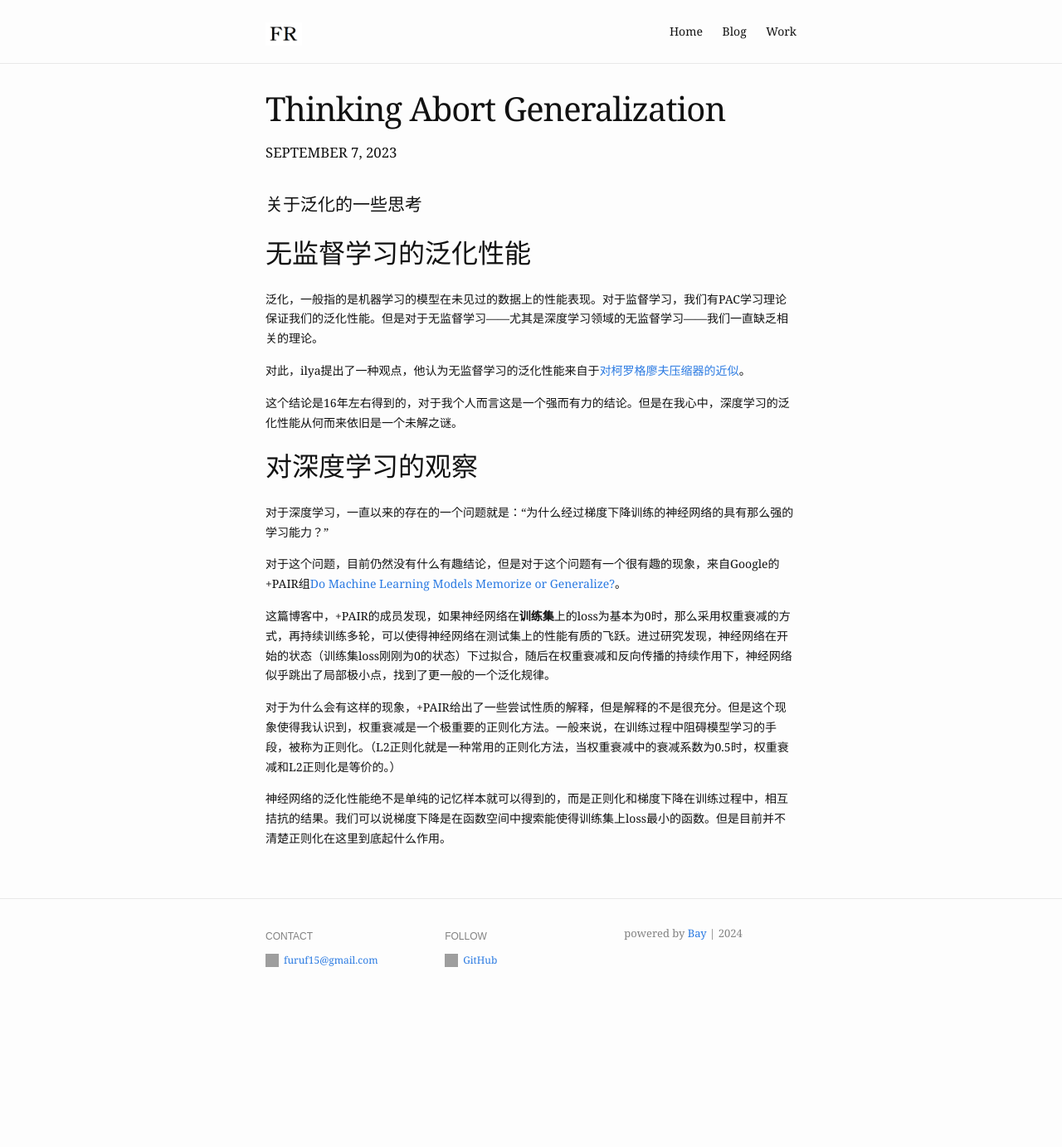
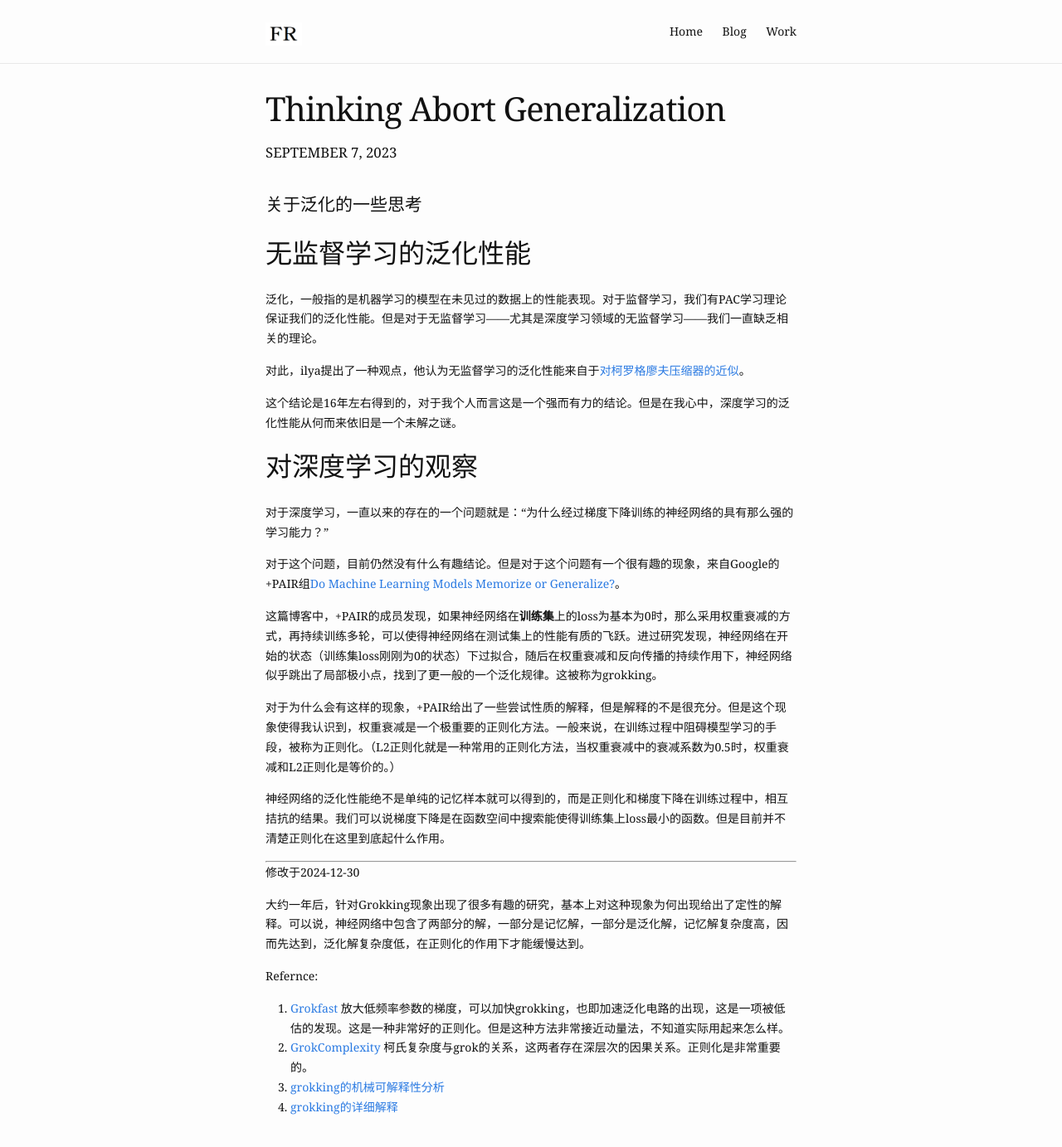
Before and after one commit to FuRuF-11/FuRuF-11.github.io, a Jekyll site: the page built from _posts/2023-09-07-thinking-abort-generalization.md, in a window 1280 px wide and 1400 px high. Shown: the top 1383 px of the window at 83% size. Built offline with Jekyll 4.4.1, drawn with Linux system fonts in a browser that asks for light colours; a script that is not in the unit is left out.

Commit message:
modified:   _posts/2023-09-07-thinking-abort-generalization.md

```diff
--- a/_posts/2023-09-07-thinking-abort-generalization.md
+++ b/_posts/2023-09-07-thinking-abort-generalization.md
@@ -18,10 +18,22 @@ blurb: "关于泛化的一些思考"
 
 对于深度学习，一直以来的存在的一个问题就是：“为什么经过梯度下降训练的神经网络的具有那么强的学习能力？”
 
-对于这个问题，目前仍然没有什么有趣结论，但是对于这个问题有一个很有趣的现象，来自Google的+PAIR组[Do Machine Learning Models Memorize or Generalize?](https://pair.withgoogle.com/explorables/grokking/)。
+对于这个问题，目前仍然没有什么有趣结论。但是对于这个问题有一个很有趣的现象，来自Google的+PAIR组[Do Machine Learning Models Memorize or Generalize?](https://pair.withgoogle.com/explorables/grokking/)。
 
-这篇博客中，+PAIR的成员发现，如果神经网络在**训练集**上的loss为基本为0时，那么采用权重衰减的方式，再持续训练多轮，可以使得神经网络在测试集上的性能有质的飞跃。进过研究发现，神经网络在开始的状态（训练集loss刚刚为0的状态）下过拟合，随后在权重衰减和反向传播的持续作用下，神经网络似乎跳出了局部极小点，找到了更一般的一个泛化规律。
+这篇博客中，+PAIR的成员发现，如果神经网络在**训练集**上的loss为基本为0时，那么采用权重衰减的方式，再持续训练多轮，可以使得神经网络在测试集上的性能有质的飞跃。进过研究发现，神经网络在开始的状态（训练集loss刚刚为0的状态）下过拟合，随后在权重衰减和反向传播的持续作用下，神经网络似乎跳出了局部极小点，找到了更一般的一个泛化规律。这被称为grokking。
 
 对于为什么会有这样的现象，+PAIR给出了一些尝试性质的解释，但是解释的不是很充分。但是这个现象使得我认识到，权重衰减是一个极重要的正则化方法。一般来说，在训练过程中阻碍模型学习的手段，被称为正则化。（L2正则化就是一种常用的正则化方法，当权重衰减中的衰减系数为0.5时，权重衰减和L2正则化是等价的。）
 
 神经网络的泛化性能绝不是单纯的记忆样本就可以得到的，而是正则化和梯度下降在训练过程中，相互拮抗的结果。我们可以说梯度下降是在函数空间中搜索能使得训练集上loss最小的函数。但是目前并不清楚正则化在这里到底起什么作用。
+
+----------------------------
+修改于2024-12-30
+
+大约一年后，针对Grokking现象出现了很多有趣的研究，基本上对这种现象为何出现给出了定性的解释。可以说，神经网络中包含了两部分的解，一部分是记忆解，一部分是泛化解，记忆解复杂度高，因而先达到，泛化解复杂度低，在正则化的作用下才能缓慢达到。
+
+
+Refernce:
+1. [Grokfast](https://arxiv.org/abs/2405.20233) 放大低频率参数的梯度，可以加快grokking，也即加速泛化电路的出现，这是一项被低估的发现。这是一种非常好的正则化。但是这种方法非常接近动量法，不知道实际用起来怎么样。
+2. [GrokComplexity](https://brantondemoss.com/research/grokking/) 柯氏复杂度与grok的关系，这两者存在深层次的因果关系。正则化是非常重要的。
+3. [grokking的机械可解释性分析](https://www.lesswrong.com/posts/N6WM6hs7RQMKDhYjB/a-mechanistic-interpretability-analysis-of-grokking)
+4. [grokking的详细解释](https://pair.withgoogle.com/explorables/grokking/)
```
